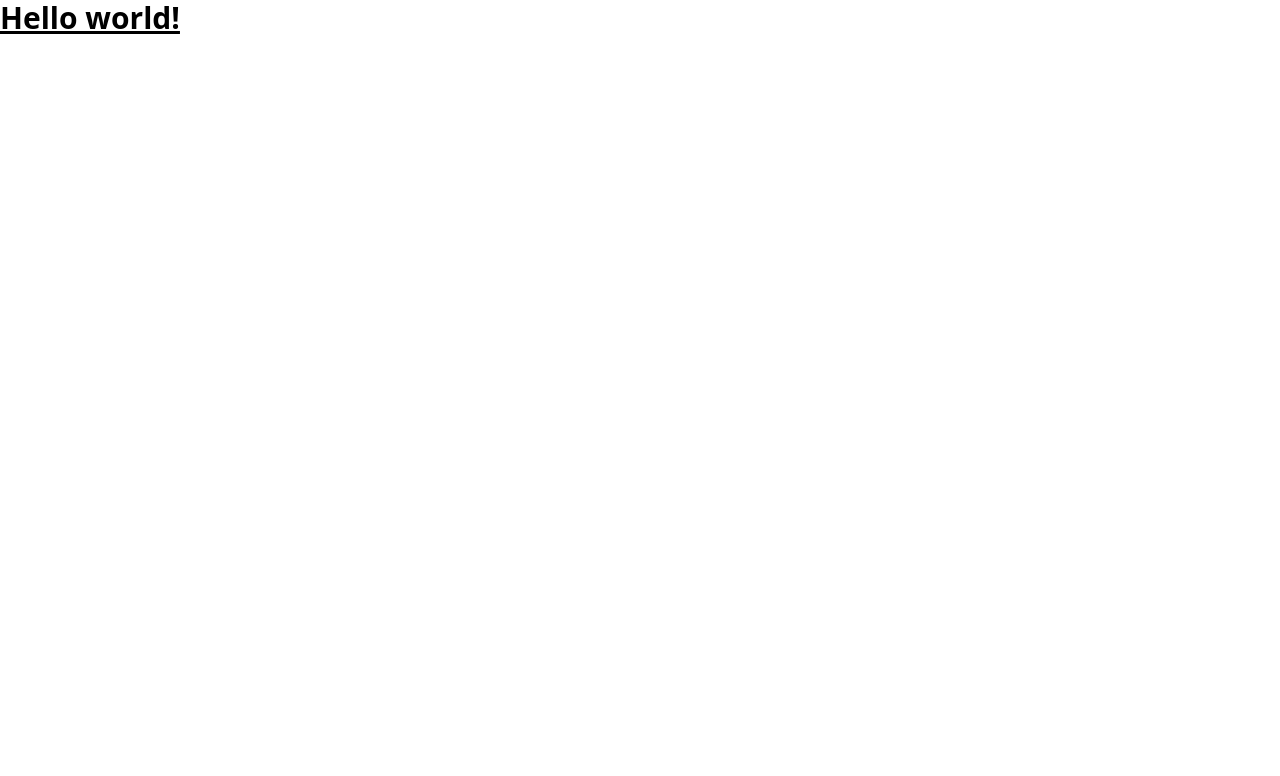
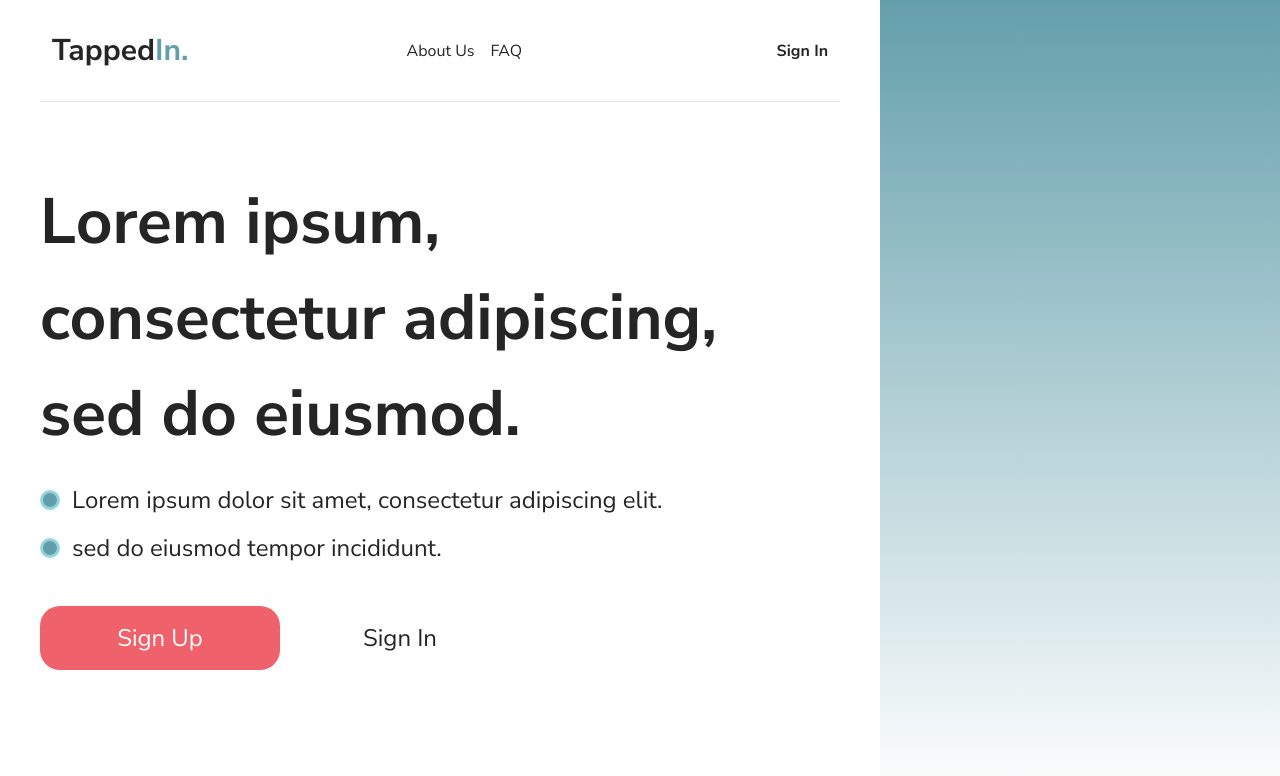
Before and after one commit to UTSCCSCC01/finalprojectf22-tappedin, a Next.js app in the folder tappedin-app/: page / in a window 1280 px wide. Shown: the top 776 px of the page. Built offline with nearby package versions, Linux system fonts and the light colour scheme.

Commit message:
[Tap-3] Implemented hero section using Figma mockup as guidance, created global classes for typography, and buttons, imported Nunito Sans font, configured Tailwind and ESLint

```diff
--- a/tappedin-app/src/pages/index.tsx
+++ b/tappedin-app/src/pages/index.tsx
@@ -1,10 +1,9 @@
+import Hero from "../sections/Home/Hero";
 
 
 export default function HomePage()
 {
     return (
-        <h1 className="text-3xl font-bold underline">
-          Hello world!
-        </h1>
+        <Hero></Hero>
     );
 }
--- /dev/null
+++ b/tappedin-app/src/sections/Home/Hero/Hero.module.scss
@@ -0,0 +1,25 @@
+.customNavbar
+{
+    border-bottom: 1px solid #E8E5E5;
+    width: 50rem;
+}
+
+
+.background
+{
+    min-height: 50rem;
+    width: 100%;
+
+    background: linear-gradient(180deg, #639FAB 0%, rgba(99, 159, 171, 0) 100%);
+}
+
+.circle
+{
+    width: 20px;
+    height: 20px;
+
+    border-radius: 50%;
+
+    background-color: #639FAB;
+    border: 3px solid #95D5E2;
+}
--- /dev/null
+++ b/tappedin-app/src/sections/Home/Hero/index.tsx
@@ -0,0 +1,68 @@
+import styles from "./Hero.module.scss";
+
+export default function Hero()
+{
+    return (
+        <section>
+            <div className="flex flex-row">
+                <div className="px-10">
+                    <div
+                        className={[ styles["customNavbar"], "py-7 px-3" ].join(
+                            " "
+                        )}
+                    >
+                        <div className="columns-3 flex justify-between items-center">
+                            <div>
+                                <h1 className="font-bold">
+                                    Tapped
+                                    <span style={{ color: "#639FAB" }}>
+                                        In.
+                                    </span>
+                                </h1>
+                            </div>
+                            <div className="columns-2">
+                                <h3>About Us</h3>
+                                <h3>FAQ</h3>
+                            </div>
+                            <div>
+                                <h3 className="font-bold">Sign In</h3>
+                            </div>
+                        </div>
+                    </div>
+                    <div
+                        className="flex items-center"
+                        style={{ height: "40rem" }}
+                    >
+                        <div>
+                            <h1 className="title pb-5">
+                                {" "}
+                                Lorem ipsum, <br /> consectetur adipiscing,{" "}
+                                <br />
+                                sed do eiusmod.
+                            </h1>
+                            <ul>
+                                <div className="flex items-center pb-3">
+                                    <div className={styles["circle"]}></div>
+                                    <li className="pl-3">
+                                        Lorem ipsum dolor sit amet, consectetur
+                                    adipiscing elit.
+                                    </li>
+                                </div>
+                                <div className="flex items-center pb-10">
+                                    <div className={styles["circle"]}></div>
+                                    <li className="pl-3">
+                                    sed do eiusmod tempor incididunt.
+                                    </li>
+                                </div>
+
+                            </ul>
+                            <button className="button large">Sign Up</button>
+                            <button className="button link">Sign In</button>
+                        </div>
+                    </div>
+                </div>
+                <div className={[ styles["background"] ].join(" ")}></div>
+            </div>
+        </section>
+    );
+}
--- a/tappedin-app/src/styles/globals.scss
+++ b/tappedin-app/src/styles/globals.scss
@@ -1,3 +1,77 @@
 @tailwind base;
 @tailwind components;
 @tailwind utilities;
+
+// Google Font Import
+@import url('https://fonts.googleapis.com/css2?family=Nunito+Sans:wght@400;700&display=swap');
+
+
+// GENERAL
+body {
+    font-family: 'Nunito Sans', sans-serif;
+    color: #252525;
+}
+
+
+// Typography
+h1
+{
+    font-size: 30px;
+}
+
+h2
+{
+    font-size: 24px;
+}
+
+h3
+{
+    font-size: 16px;
+}
+
+p
+{
+    font-size: 16px;
+}
+
+label
+{
+    font-size: 16px;
+    font-weight: bold;
+}
+
+.title
+{
+    font-size: 64px;
+    font-weight: bold;
+}
+
+li
+{
+    font-size: 24px;
+}
+
+// Button
+.button
+{
+    color: white;
+    background-color: #EF626C;
+    border-radius: 20px;
+
+    &.large
+    {
+        width: 15rem;
+        height: 4rem;
+        font-size: 24px;
+    }
+
+    &.link
+    {
+        width: 15rem;
+        height: 4rem;
+
+        color: #252525;
+        background-color: transparent;
+        font-size: 24px;
+    }
+}
--- a/tappedin-app/tailwind.config.js
+++ b/tappedin-app/tailwind.config.js
@@ -2,10 +2,11 @@
 module.exports = {
     content: [
         "./src/pages/*.{js,ts,jsx,tsx}",
-    "./components/**/*.{js,ts,jsx,tsx}",
+        "./src/components/**/*.{js,ts,jsx,tsx}",
+        "./src/sections/**/*.{js,ts,jsx,tsx}"
     ],
     theme: {
         extend: {},
     },
     plugins: [],
-}
+};
```
Also changed, not shown: tappedin-app/.eslintrc.json. Lines whose indentation alone changed are shown as unchanged.
